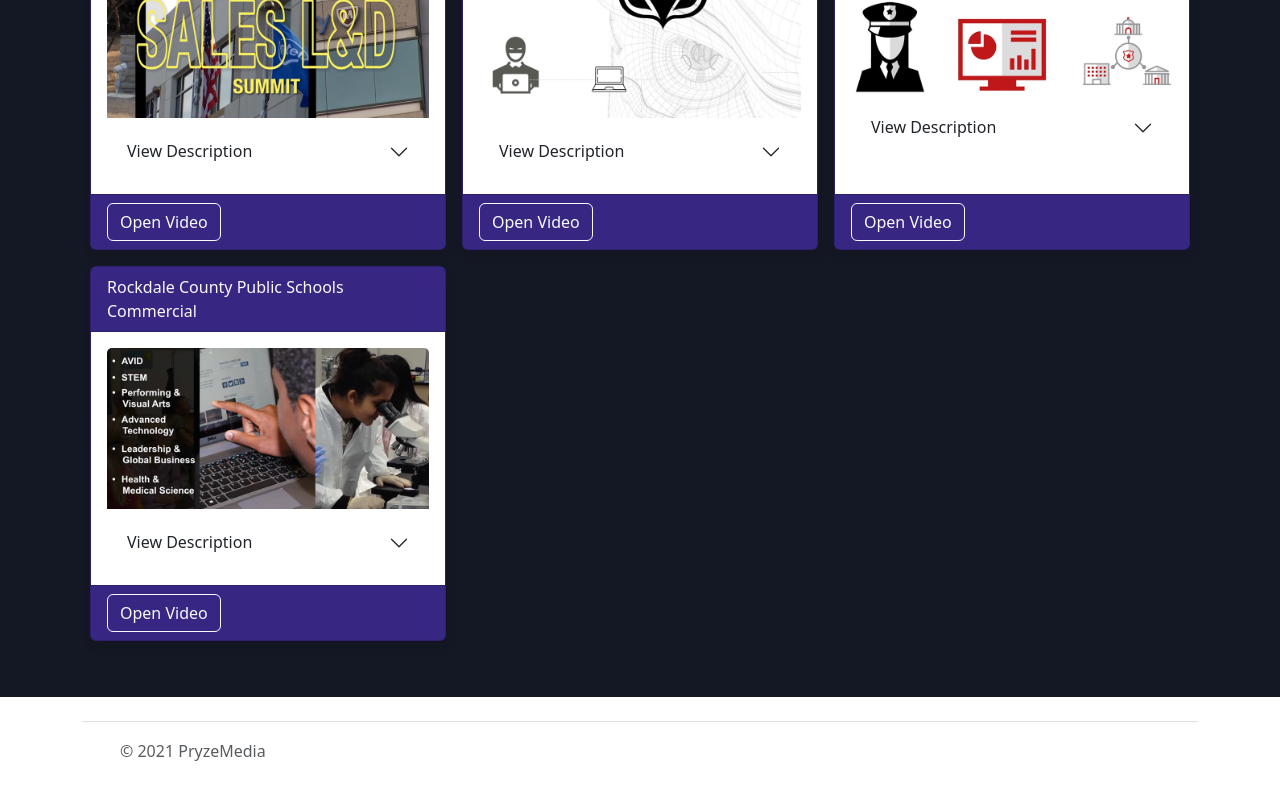
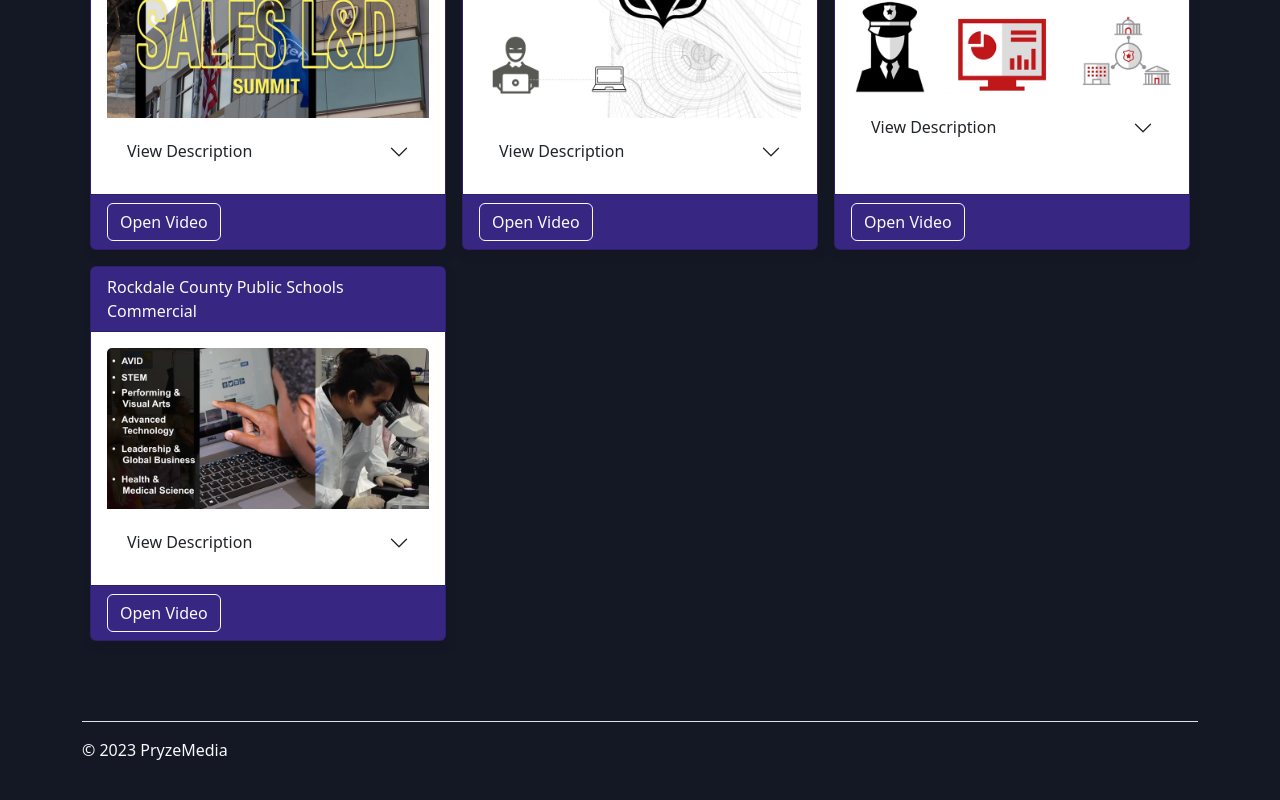
Before and after one commit to pryzemedia/pryzemedia, an Angular app: page / in a window 1280 px wide. Shown: the part 2717-3517 px from the top of the page. Built offline with nearby package versions, Linux system fonts and the light colour scheme.

Commit message:
Updated colors and added footer. Added Scrollspy to the menu. Need to finish the footer.Placeholder footer. - Jeff

```diff
--- a/src/app/footer/footer.component.html
+++ b/src/app/footer/footer.component.html
@@ -1,16 +1,21 @@
+<div class="row bg-blue-darker">
+  <div class="col">
     <div class="container">
       <footer class="d-flex flex-wrap justify-content-between align-items-center py-3 my-4 border-top">
         <div class="col-md-4 d-flex align-items-center">
-      <a href="/" class="mb-3 me-2 mb-md-0 text-muted text-decoration-none lh-1">
+          <!-- <a href="/" class="mb-3 me-2 mb-md-0 text-muted text-decoration-none lh-1">
              <svg class="bi" width="30" height="24"><use xlink:href="#bootstrap"></use></svg>
-      </a>
-      <span class="text-muted">© 2021 PryzeMedia</span>
+           </a>-->
+          <span class="text-light">© 2023 PryzeMedia</span>
         </div>
 
-    <ul class="nav col-md-4 justify-content-end list-unstyled d-flex">
+        <!--<ul class="nav col-md-4 justify-content-end list-unstyled d-flex">
           <li class="ms-3"><a class="text-muted" href="#"><svg class="bi" width="24" height="24"><use xlink:href="#twitter"></use></svg></a></li>
           <li class="ms-3"><a class="text-muted" href="#"><svg class="bi" width="24" height="24"><use xlink:href="#instagram"></use></svg></a></li>
           <li class="ms-3"><a class="text-muted" href="#"><svg class="bi" width="24" height="24"><use xlink:href="#facebook"></use></svg></a></li>
-    </ul>
+        </ul>-->
       </footer>
     </div>
+  </div>
+
+</div>
```
Lines whose indentation alone changed are shown as unchanged.
